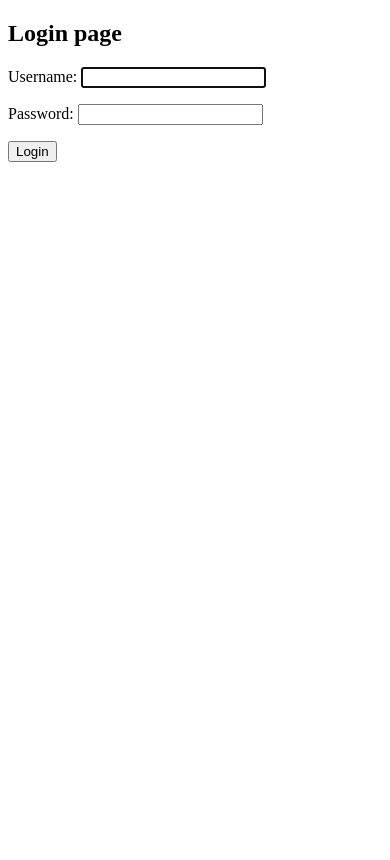
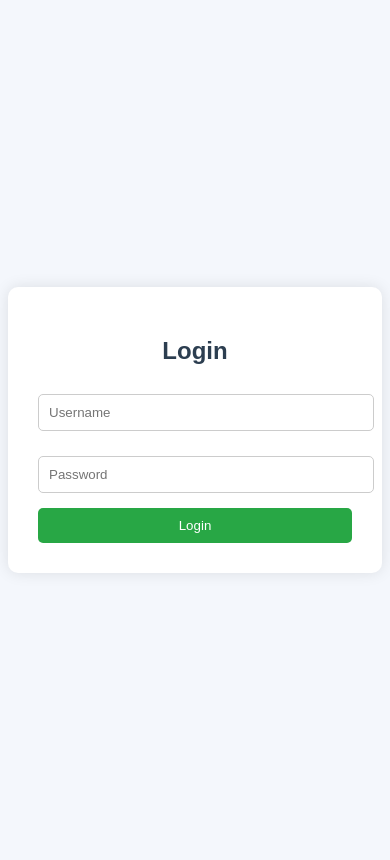
Before and after one commit to bowtharnit-code/hunger-free-connect, a Django app: page /login/ in a window 390 px wide. Before the commit the page ends 162 px from the top, so only its background shows below. Run offline with Django 5.2, Linux system fonts and the light colour scheme.

Commit message:
added donation status and login features

```diff
--- a/donations/templates/donations/login.html
+++ b/donations/templates/donations/login.html
@@ -1,18 +1,69 @@
 <!DOCTYPE html>
 <html>
 <head>
-    <title>Login</title>
+    <title>Login - Hunger Free Connect</title>
+    <style>
+        body{
+            font-family: Arial, sans-serif;
+            background: #f4f7fc;
+            display:flex;
+            justify-content:center;
+            align-items:center;
+            height:100vh;
+        }
+
+        .login-box{
+            background:white;
+            padding:30px;
+            width:350px;
+            border-radius:10px;
+            box-shadow:0 0 15px rgba(0,0,0,0.1);
+        }
+
+        h2{
+            text-align:center;
+            color:#2c3e50;
+        }
+
+        input{
+            width:100%;
+            padding:10px;
+            margin-top:10px;
+            margin-bottom:15px;
+            border:1px solid #ccc;
+            border-radius:5px;
+        }
+
+        button{
+            width:100%;
+            padding:10px;
+            background:#28a745;
+            color:white;
+            border:none;
+            border-radius:5px;
+            cursor:pointer;
+        }
+
+        button:hover{
+            background:#218838;
+        }
+    </style>
 </head>
 <body>
 
-<h2>Login page</h2>
+<div class="login-box">
+    <h2>Login</h2>
 
-<form method="post">
-    {% csrf_token %}
-    {{ form.as_p }}
+    <form method="POST">
+        {% csrf_token %}
 
-    <button type="submit">Login</button>
-</form>
+        <input type="text" name="username" placeholder="Username" required>
+
+        <input type="password" name="password" placeholder="Password" required>
+
+        <button type="submit">Login</button>
+    </form>
+</div>
 
 </body>
 </html>
--- a/donations/urls.py
+++ b/donations/urls.py
@@ -8,4 +8,6 @@ urlpatterns = [
     path('delete/<int:id>/', views.delete_donation, name='delete donation'),
     path('request/<int:id>/', views.request_food, name='request_food'),
     path('ngo-dashboard/', views.ngo_dashboard, name='ngo_dashboard'),
+
+    path('login/', views.user_login, name='login'),
 ]
```
Also changed, not shown: donations/models.py (+14 -2 lines), donations/templates/donations/home.html (added, +124 -0 lines), donations/templates/donations/list.html (+13 -32 lines), donations/templates/home.html (deleted, +0 -33 lines), donations/views.py (+20 -1 lines), db.sqlite3, donations/migrations/0005_alter_fooddonation_status.py (added), donations/templates/donations/base.html (renamed from donations/templates/base.html).
